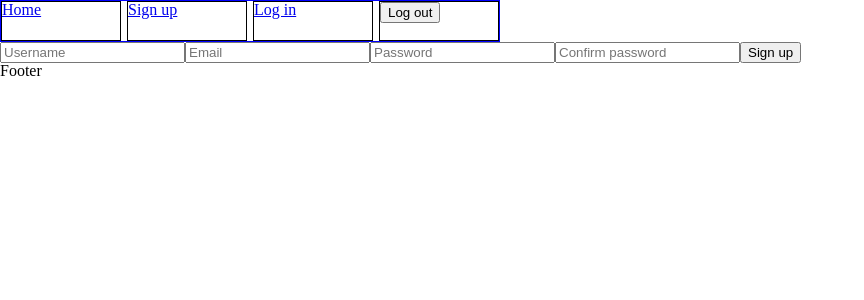
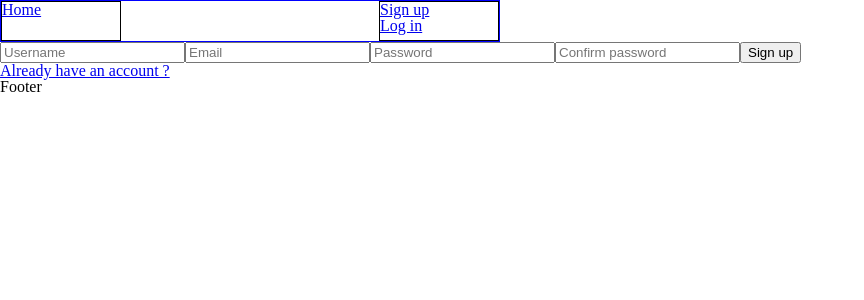
Before and after one commit to bc-vsgd/visits, a React (Vite) app: page /author/signup in a window 1280 px wide. Shown: the top 300 px of the page, without its empty margins (0-864 px from the left). Built offline with nearby package versions, Linux system fonts and the light colour scheme.

Commit message:
Navigation: home <=> log in <=> sign up <=> home, home (no id)=> log in <=> sign up => create visit, home (id) => create visit

```diff
--- a/src/components/Header/Header.jsx
+++ b/src/components/Header/Header.jsx
@@ -11,6 +11,8 @@ const Header = ({ userToken, setUserToken }) => {
             Home
           </Link>
         </div>
+        {!userToken ? (
+          <div>
             <div>
               <Link className="header-link" to="/author/signup">
                 Sign up
@@ -21,6 +23,8 @@ const Header = ({ userToken, setUserToken }) => {
                 Log in
               </Link>
             </div>
+          </div>
+        ) : (
           <div>
             <button
               onClick={() => {
@@ -32,6 +36,7 @@ const Header = ({ userToken, setUserToken }) => {
               Log out
             </button>
           </div>
+        )}
       </div>
     </header>
   );
--- a/src/pages/HomePage/HomePage.jsx
+++ b/src/pages/HomePage/HomePage.jsx
@@ -97,7 +97,7 @@ const HomePage = ({ url, userToken }) => {
                 return (
                   <div key={index}>
                     <p>
-                      {visit.title} - {visit._id}
+                      {visit.title} - {visit.author.username}
                     </p>
                   </div>
                 );
@@ -110,7 +110,7 @@ const HomePage = ({ url, userToken }) => {
                 return (
                   <div key={index}>
                     <p>
-                      {visit.title} - {visit._id}
+                      {visit.title} - {visit.author.username}
                     </p>
                   </div>
                 );
@@ -126,7 +126,7 @@ const HomePage = ({ url, userToken }) => {
                 return (
                   <div key={index}>
                     <p>
-                      {visit.title} - {visit._id}
+                      {visit.title} - {visit.author.username}
                     </p>
                   </div>
                 );
--- a/src/pages/LoginPage/LoginPage.jsx
+++ b/src/pages/LoginPage/LoginPage.jsx
@@ -1,10 +1,11 @@
 import { useState } from "react";
-import { useNavigate } from "react-router-dom";
+import { useNavigate, useLocation, Link } from "react-router-dom";
 import axios from "axios";
 import Cookies from "js-cookie";
 
 const LoginPage = ({ url, setUserToken }) => {
   const navigate = useNavigate();
+  const location = useLocation();
   const [email, setEmail] = useState("");
   const [password, setPassword] = useState("");
   const [errorMessage, setErrorMessage] = useState("");
@@ -20,7 +21,12 @@ const LoginPage = ({ url, setUserToken }) => {
         const userToken = data.author.token;
         Cookies.set("userToken", userToken);
         setUserToken(userToken);
-        navigate("/");
+        // Back to home page or to visit title creation page
+        if (location.state) {
+          navigate(location.state.from);
+        } else {
+          navigate("/");
+        }
       } else {
         setErrorMessage("All fields must be filled");
       }
@@ -52,6 +58,14 @@ const LoginPage = ({ url, setUserToken }) => {
           <button>Log in</button>
           <div>{errorMessage}</div>
         </form>
+        {/* Link to Sign up page */}
+        {location.state ? (
+          <Link to="/author/signup" state={{ from: location.state.from }}>
+            Create an account
+          </Link>
+        ) : (
+          <Link to="/author/signup">Create an account</Link>
+        )}
       </div>
     </main>
   );
--- a/src/pages/SignupPage/SignupPage.jsx
+++ b/src/pages/SignupPage/SignupPage.jsx
@@ -1,8 +1,11 @@
 import { useState } from "react";
+import { useNavigate, useLocation, Link } from "react-router-dom";
 import axios from "axios";
 import Cookies from "js-cookie";
 
 const Signup = ({ url, setUserToken }) => {
+  const navigate = useNavigate();
+  const location = useLocation();
   const [username, setUsername] = useState("");
   const [email, setEmail] = useState("");
   const [password, setPassword] = useState("");
@@ -21,10 +24,17 @@ const Signup = ({ url, setUserToken }) => {
               email,
               password,
             });
-            // console.log("sign up page, data: ", data);
-            const userToken = data.data.author.token;
+            // console.log("sign up page, data: ", data.author);
+            const userToken = data.author.token;
             Cookies.set("userToken", userToken);
             setUserToken(userToken);
+            // Back to home page or to Visit title (creation) page
+            // console.log("sign up page, location: ", location);
+            if (location.state) {
+              navigate(location.state.from);
+            } else {
+              navigate("/");
+            }
           } catch (error) {
             console.log("Sign up page, error: ", error);
             setErrorMessage("This email already exists");
@@ -82,6 +92,14 @@ const Signup = ({ url, setUserToken }) => {
           <button>Sign up</button>
           <div>{errorMessage}</div>
         </form>
+        {/* Link to Log in page */}
+        {location.state ? (
+          <Link to="/author/login" state={{ from: location.state.from }}>
+            Already have an account ?
+          </Link>
+        ) : (
+          <Link to="/author/login">Already have an account ?</Link>
+        )}
       </div>
     </main>
   );
--- a/src/pages/VisitTitleFormPage/VisitTitleFormPage.jsx
+++ b/src/pages/VisitTitleFormPage/VisitTitleFormPage.jsx
@@ -1,5 +1,5 @@
 import { useState } from "react";
-import { useNavigate } from "react-router-dom";
+import { useNavigate, Navigate } from "react-router-dom";
 import axios from "axios";
 
 const VisitTitleFormPage = ({ url, userToken }) => {
@@ -32,7 +32,7 @@ const VisitTitleFormPage = ({ url, userToken }) => {
   };
 
   return !userToken ? (
-    <div>Not userToken</div>
+    <Navigate to="/author/login" state={{ from: "/visit/form" }} />
   ) : (
     <main>
       <div>
```
Lines whose indentation alone changed are shown as unchanged.
